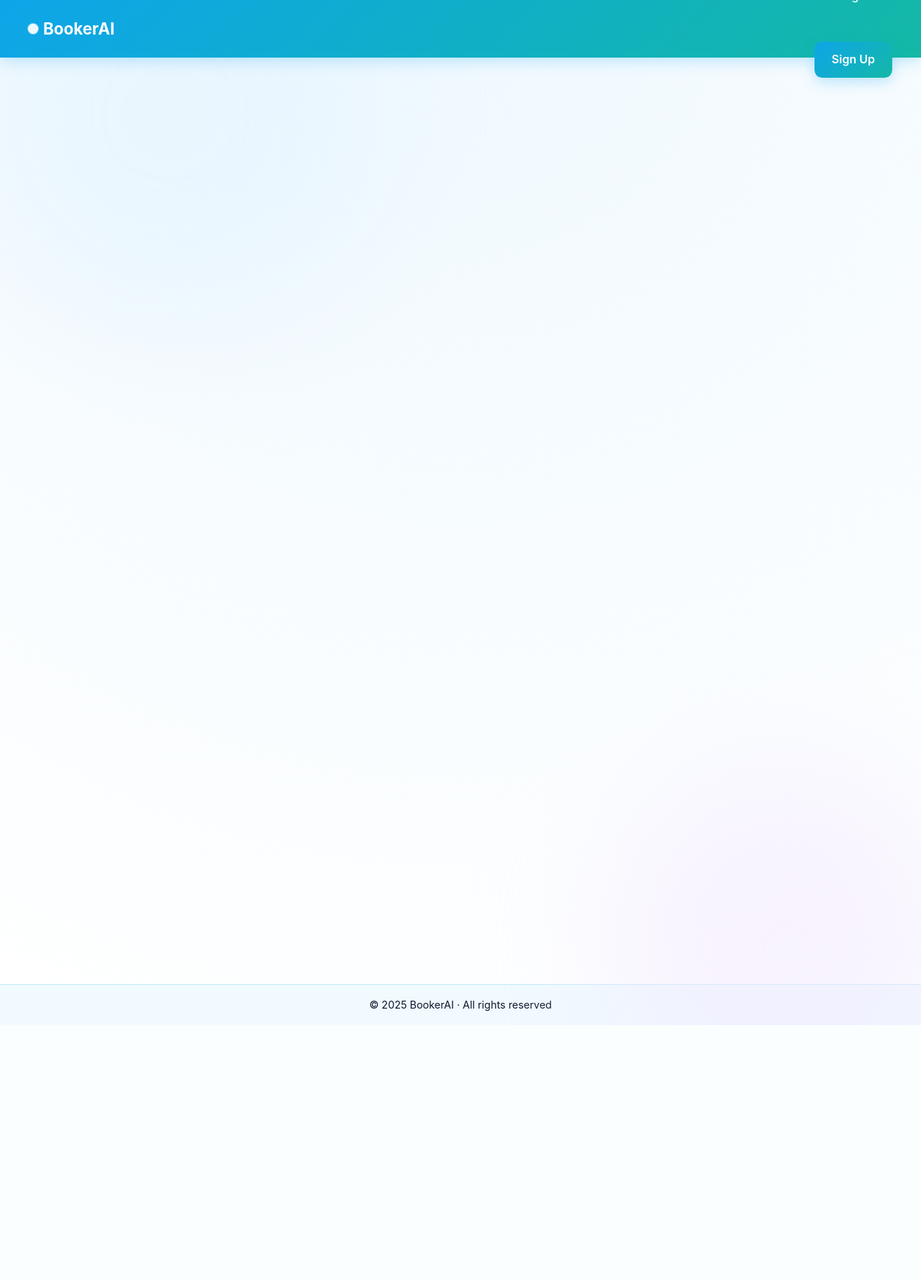
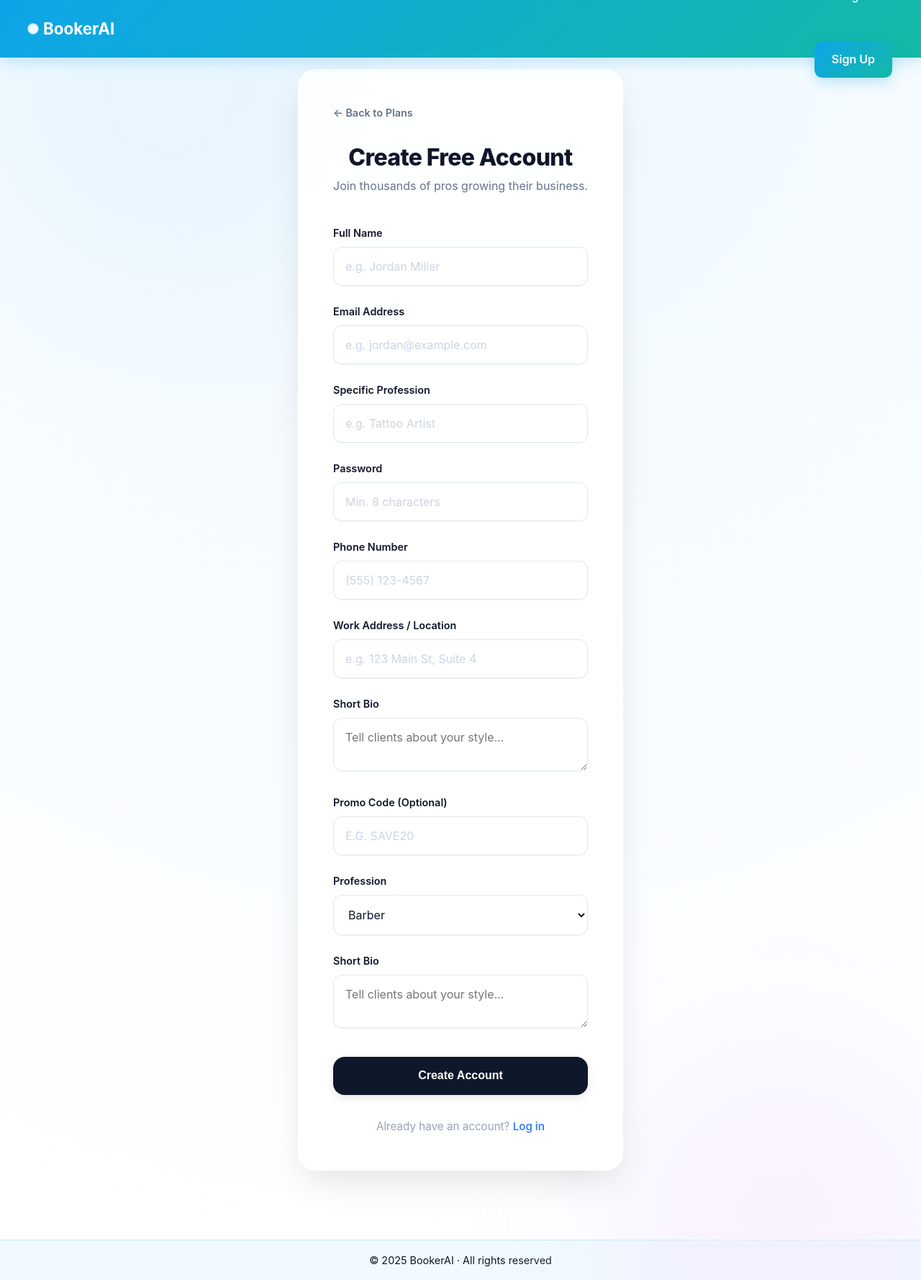
Before and after one commit to salmoncribe/BOOKERAI-main, a Flask app: page /signup/free in a window 1280 px wide. Shown: the whole page at 72% size. Before the commit the page ends 1424 px from the top, so only its background shows below. Run offline with Flask 3, Linux system fonts and the light colour scheme; some libraries are stand-ins or nearby versions.

Commit message:
fix(signup): Remove animations and force visibility of form fields

```diff
--- a/static/css/auth.css
+++ b/static/css/auth.css
@@ -340,7 +340,6 @@ p {
     padding: 3rem;
     box-shadow: var(--shadow-lg);
     border: 1px solid rgba(255, 255, 255, 1);
-    animation: slideUpFade 0.6s cubic-bezier(0.16, 1, 0.3, 1);
     margin: 0 auto;
 }
 
--- a/templates/signup_free.html
+++ b/templates/signup_free.html
@@ -37,6 +37,11 @@
                         <input id="email" type="email" name="email" placeholder="e.g. jordan@example.com" required />
                     </div>
 
+                    <div class="full-width" id="otherProfessionGroup">
+                        <label for="other_profession">Specific Profession</label>
+                        <input id="other_profession" type="text" placeholder="e.g. Tattoo Artist">
+                    </div>
+
                     <div class="full-width">
                         <label for="password">Password</label>
                         <input id="password" type="password" name="password" placeholder="Min. 8 characters" required />
@@ -50,6 +55,19 @@
                     <div class="full-width">
                         <label for="address">Work Address / Location</label>
                         <input id="address" name="address" placeholder="e.g. 123 Main St, Suite 4" required />
+                    </div>
+
+                    <div class="full-width">
+                        <label for="bio">Short Bio</label>
+                        <textarea id="bio" name="bio" rows="2"
+                            placeholder="Tell clients about your style..."></textarea>
+                    </div>
+
+                    <!-- Promo Code (Optional) -->
+                    <div class="full-width" id="promoCodeContainer">
+                        <label for="promo_code">Promo Code (Optional)</label>
+                        <input id="promo_code" name="promo_code" placeholder="e.g. SAVE20"
+                            style="text-transform:uppercase;">
                     </div>
 
                     <div class="full-width">
```
